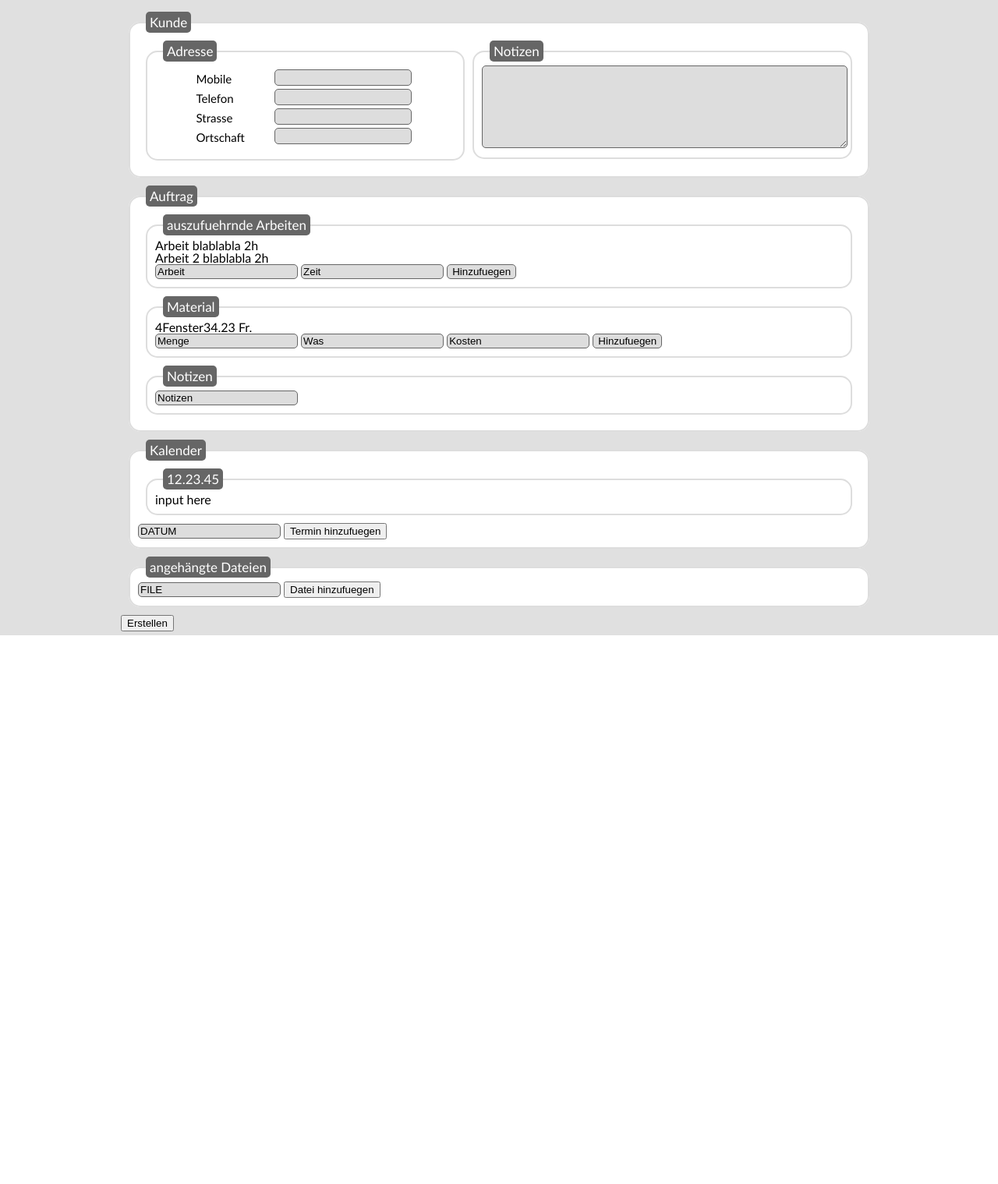
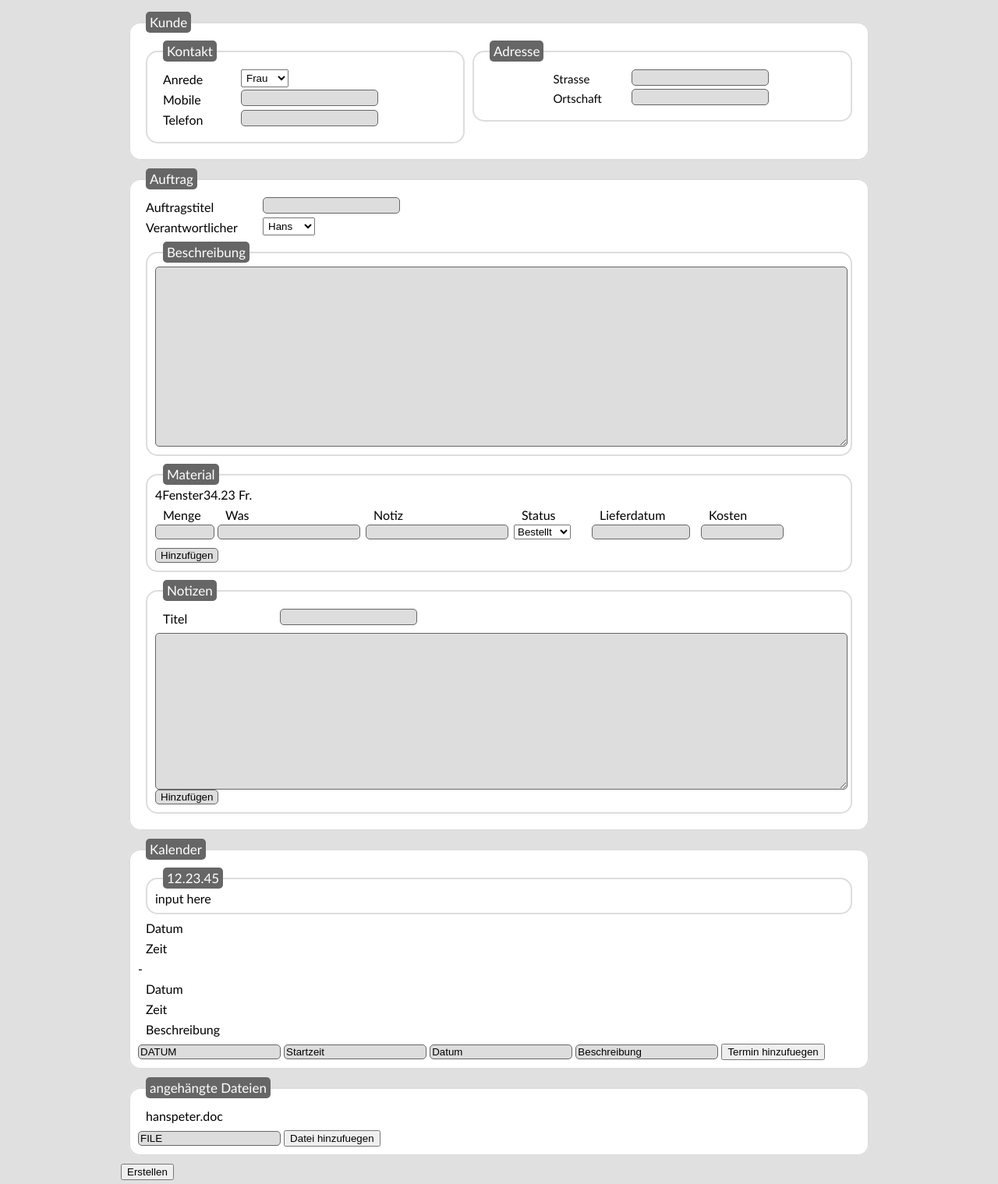
Before and after one commit to fox918/cs261, a PHP site: page /index.php?page=create in a window 1280 px wide. Shown: the part 114-1633 px from the top of the page at 78% size. Before the commit the page ends 929 px from the top, so only its background shows below. Run offline with PHP 8.4, Linux system fonts and the light colour scheme; the visitor is signed in with stand-in values (Sample User, id 1).

Commit message:
worked on the create order template

```diff
--- a/css/style.css
+++ b/css/style.css
@@ -154,12 +154,12 @@ fieldset{
     padding: 0 10px 10px 10px;
 }
 fieldset legend{
+    background-color: #666;
+    border-radius: 5px;
+    color: #fff;
     font-size: 17px;
     margin: 0 0 5px 10px;
     padding: 5px;
-    border-radius: 5px;
-    background-color: #666;
-    color: #fff;
 }
 input{
     background-color: #DDD;
@@ -194,7 +194,7 @@ column-gap: 3em;
     left: 130px;
     position:absolute;
 }
-#login p label{
+glogin p label{
     padding:5px;
     position:relative;
     top:7px;
@@ -222,28 +222,33 @@ column-gap: 3em;
 }
 /* Article create*/
 #create .address{
+    font-size: 15px;
+   display:block;
    margin: 5px auto 5px auto;
-   display:block;
    width: 300px;
-    font-size: 15px;
 }
-#create .address span{
+#create p span{
     display:block;
     margin:10px;
     position:relative;
 }
-#create .address span input{
+#create p span input,#create p span select{
+    left: 100px;
+    padding:2px;
     position:absolute;
+    top:-5px;
+}
+#create p span input{
     width:170px;
-    left: 100px;
-    top:-5px;
-    padding:2px;
 }
-#create #notes{
+#create #order_details p span *{
+    left: 150px;
+}
+#create #order_details textarea{
+    display: block;
     width:100%;
     max-width:100%;
-    height: 100px
-
+    resize:vertical;
 }
 #create .floatright{
     float:right;
@@ -252,3 +257,15 @@ column-gap: 3em;
 #create .floatleft{
     float:left;
 }
+#create #materials p{
+    position:relative;
+    height: 30px;
+}
+#create #materials p span{
+    display:inline;
+    position:absolute;
+}
+#create #materials p input,#create #materials p select{
+    display:inline;
+    position:absolute;
+}
--- a/templates/create.php
+++ b/templates/create.php
@@ -10,45 +10,80 @@ if(!isset($check)){echo 'and now for something completely different';die;}
 <fieldset>
     <legend>Kunde</legend>
     <fieldset class='floatright'>
-        <legend>Notizen</legend>
-            <textarea type="text" name="" id="notes" value=""></textarea>
-    </fieldset>
-     <fieldset>
-        <legend id='floatleft'>Adresse</legend>
+        <legend>Adresse</legend>
         <p class='address'>
-<span>Mobile <input type="text" name="" id="" value="" /></span>
-<span>Telefon <input type="text" name="" id="" value="" /></span>
         <span>Strasse <input type="text" name="" id="" value="" /></span>
         <span>Ortschaft <input type="text" name="" id="" value="" /></span>
         </p>
     </fieldset>
+    <fieldset>
+        <legend id='floatleft'>Kontakt</legend>
+        <p id="contact">
+        <span>Anrede
+            <select name="" id="">
+                <option>Frau</option>
+                <option>Herr</option>
+                <option>Firma</option>
+            </select>
+        </span>
+        <span>Mobile <input type="text" name="" id="" value="" /></span>
+        <span>Telefon <input type="text" name="" id="" value="" /></span>
+        </p>
+    </fieldset>
 </fieldset>
 
+<fieldset id="order_details">
+    <legend>Auftrag</legend>
+    <p>
+    <span>Auftragstitel <input type="text" name="" id="" value="" /></span>
+    <span>Verantwortlicher
+        <select name="" id="">
+            <option>Hans</option>
+            <option>Muster</option>
+            <option>Petrus</option>
+        </select>
+    </span>
+    </p>
     <fieldset>
-    <legend>Auftrag</legend>
-    <fieldset>
-        <legend>auszufuehrnde Arbeiten</legend>
-        <ul>
-            <li>Arbeit blablabla <span>2h</span></li>
-            <li>Arbeit 2 blablabla <span>2h</span></li>
-        </ul>
-        <input type="text" name="" id="" value="Arbeit" />
-        <input type="text" name="" id="" value="Zeit" />
-        <input type="button" name="" id="" value="Hinzufuegen" />
+        <legend>Beschreibung</legend>
+        <textarea name="" id="" rows="15"></textarea>
     </fieldset>
-    <fieldset>
+    <fieldset id="materials">
         <legend>Material</legend>
         <ul>
-            <li><span class='amount'>4</span><span class='description'>Fenster</span><span class='price'>34.23 Fr.</span></li>
+            <li class="material"><span class='amount'>4</span><span class='description'>Fenster</span><span class='price'>34.23 Fr.</span></li>
         </ul>
-        <input type="text" name="" id="" value="Menge" />
-        <input type="text" name="" id="" value="Was" />
-        <input type="text" name="" id="" value="Kosten" />
-        <input type="button" name="" id="" value="Hinzufuegen" />
+        <p>
+        <span>Menge</span>
+        <span style='left:80px'>Was</span>
+        <span style='left:270px'>Notiz</span>
+        <span style='left:460px'>Status</span>
+        <span style='left:560px'>Lieferdatum</span>
+        <span style='left:700px'>Kosten</span>
+        </p>
+        <p>
+        <input style='width:70px' type="text" name="" id="" value="" />
+        <input style='left:80px' type="text" name="" id="" value="" />
+        <input style='left:270px' type="text" name="" id="" value="" />
+        <select style='left:460px' name="" id="">
+            <option>Bestellt</option>
+            <option>Geliefert</option>
+            <option>Benutzt</option>
+        </select>
+        <input style='left:560px;width:120px' type="text" name="" id="" value="" />
+        <input style='left:700px;width:100px' type="text" name="" id="" value="" />
+        </p>
+        <input type="button" name="" id="" value="Hinzufügen" />
     </fieldset>
     <fieldset>
         <legend>Notizen</legend>
-        <input type="text" name="" id="" cols="3" value="Notizen" />
+        <div>
+            <p>
+            <span>Titel<input type="text" name="" id="" value="" /></span>
+            </p>
+            <textarea name="" id="" rows="13" cols="40"></textarea>
+        </div>
+        <input type="button" name="" id="" value="Hinzufügen" />
     </fieldset>
 </fieldset>
 
@@ -58,12 +93,19 @@ if(!isset($check)){echo 'and now for something completely different';die;}
         <legend>12.23.45</legend>
         input here
     </fieldset>
+    <p><span>Datum</span><span>Zeit</span> - <span>Datum</span><span>Zeit</span> <span>Beschreibung</span></p>
     <input type="text" name="" id="" value="DATUM" />
+    <input type="text" name="" id="" value="Startzeit" />
+    <input type="text" name="" id="" value="Datum" />
+    <input type="text" name="" id="" value="Beschreibung" />
     <button type="submit">Termin hinzufuegen</button>
 </fieldset>
 
 <fieldset>
     <legend>angehängte Dateien</legend>
+    <div>
+        <p><span>hanspeter.doc</span></p>
+    </div>
     <input type="text" name="" id="" value="FILE" />
     <button type="submit">Datei hinzufuegen</button>
 </fieldset>
--- a/templates/list.php
+++ b/templates/list.php
@@ -7,3 +7,8 @@ if(!isset($check)){echo 'and now for something completely different';die;}
  */
 
 ?>
+<div>
+    <ul>
+        <li><span>Bla Bla Bla</span></li>
+    </ul>
+</div>
```
Lines whose indentation alone changed are shown as unchanged.
